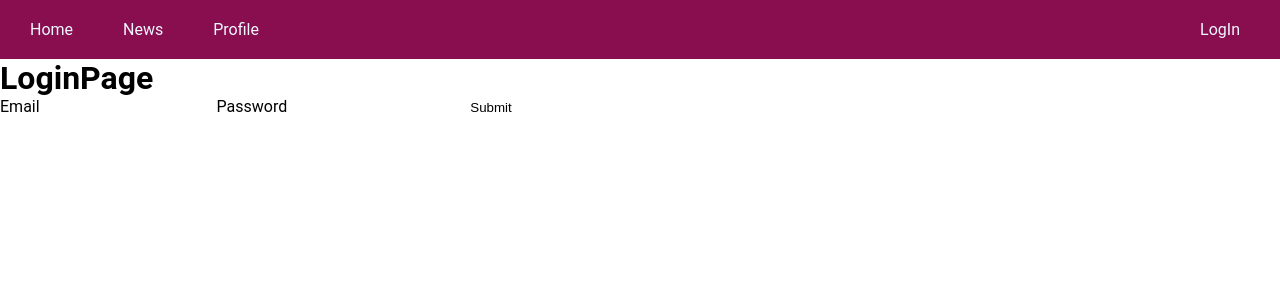
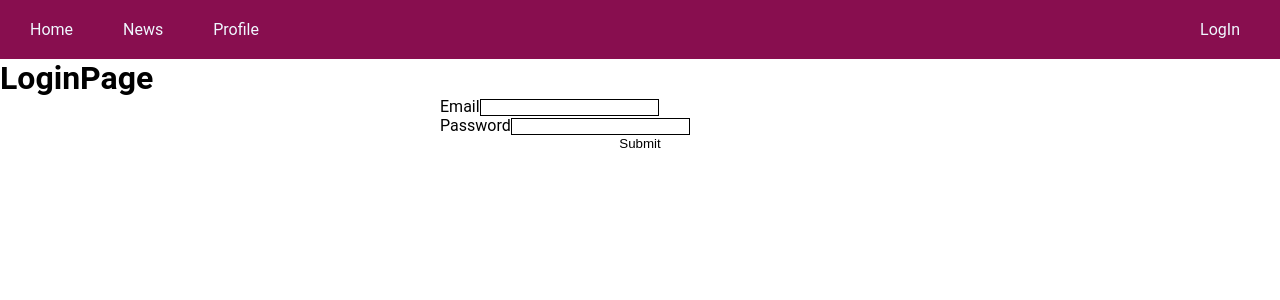
Before and after one commit to artemlenkevich/auth-ts, a React (Create React App) app: page /login in a window 1280 px wide. Shown: the top 300 px of the page. Built offline with nearby package versions, Linux system fonts and the light colour scheme.

Commit message:
changed form fields position

```diff
--- /dev/null
+++ b/src/pages/LoginPage/LoginPage.module.scss
@@ -0,0 +1,10 @@
+.form {
+    margin: 0 auto;
+    display: flex;
+    flex-direction: column;
+    width: 400px;
+}
+
+.field {
+    border: 1px solid black;
+}
--- a/src/pages/LoginPage/LoginPage.tsx
+++ b/src/pages/LoginPage/LoginPage.tsx
@@ -1,6 +1,7 @@
 import { Field, Form, Formik } from "formik"
 import { logInUser } from "../../redux/authSlice"
 import { useAppDispatch } from "../../redux/hooks"
+import style from './LoginPage.module.scss'
 
 interface MyFormValues {
     email: string
@@ -24,11 +25,15 @@ export const LoginPage: React.FC = () => {
                     dispatch(logInUser({ email, password }))
                 }}
             >
-                <Form>
-                    <label htmlFor="email">Email</label>
-                    <Field id="email" name="email" placeholder="" />
-                    <label htmlFor="password">Password</label>
-                    <Field id="password" name="password" placeholder="" />
+                <Form className={style.form}>
+                    <label htmlFor="email">
+                        Email
+                        <Field className={style.field} id="email" name="email" placeholder="" />
+                    </label>
+                    <label htmlFor="password">
+                        Password
+                        <Field className={style.field} id="password" name="password" placeholder="" />
+                    </label>
                     <button type="submit">Submit</button>
                 </Form>
             </Formik>
```
